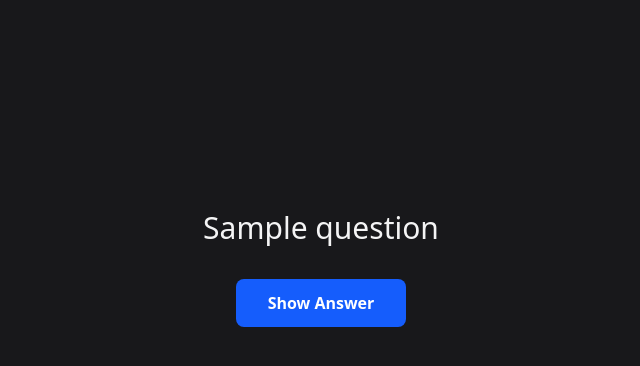
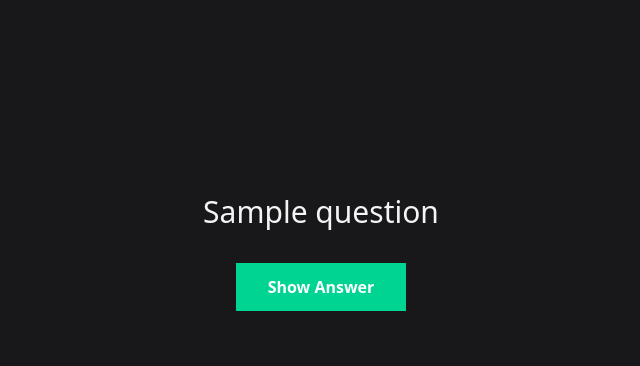
Before and after one commit to naadamki/gnosis, a Flask app: template templates/index.html in a window 1280 px wide. Shown: the part 132-498 px from the top of the page, without its empty margins (319-959 px from the left). Run offline with Flask 3, Linux system fonts and the light colour scheme; the template is opened without the code that fills it: most values are stand-ins (such as "Sample title", 1, 10 or a date in 2020).

Commit message:
updated index.html

```diff
--- a/templates/index.html
+++ b/templates/index.html
@@ -11,21 +11,23 @@
 
     <div class="text-center max-w-2xl px-6">
         <div class="mb-8">
-            <h2 id="question"class="text-3xl font-light leading-tight text-zinc-100">
+            <h2 id="question" class="text-3xl font-light leading-tight text-zinc-100">
                 {{ question }}
             </h2>
-            <p id="answer" class="hidden text-2xl font-semibold text-emerald-400">
-                Answer: <span class="text-white">{{ answer }}</span>
+            <p id="answer" class="hidden text-4xl font-semibold text-emerald-400">
+                {{ answer }}
             </p>
-        </div>
-        <div>
-            <button id="show-btn"
-                    class="bg-blue-600 hover:bg-blue-500 text-white font-bold py-3 px-8 rounded-lg transition-colors"
-                    onclick="document.getElementById('answer').classList.remove('hidden'); this.classList.add('hidden'); document.getElementById('question').classList.add('hidden');">
-                Show Answer
-            </button>
+            <div class="mt-8">
+                <button id="show-btn"
+                        class="bg-emerald-400 hover:bg-gray-900 text-white font-bold py-3 px-8 rounded-none transition-colors"
+                        onclick="document.getElementById('answer').classList.remove('hidden'); this.classList.add('hidden'); document.getElementById('question').classList.add('hidden');">
+                    Show Answer
+                </button>
+            </div>
+
         </div>
     </div>
 
+
 </body>
 </html>
```
